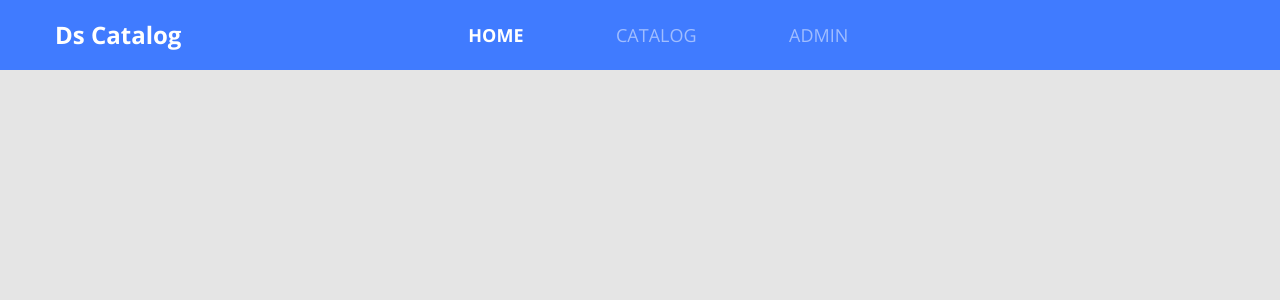
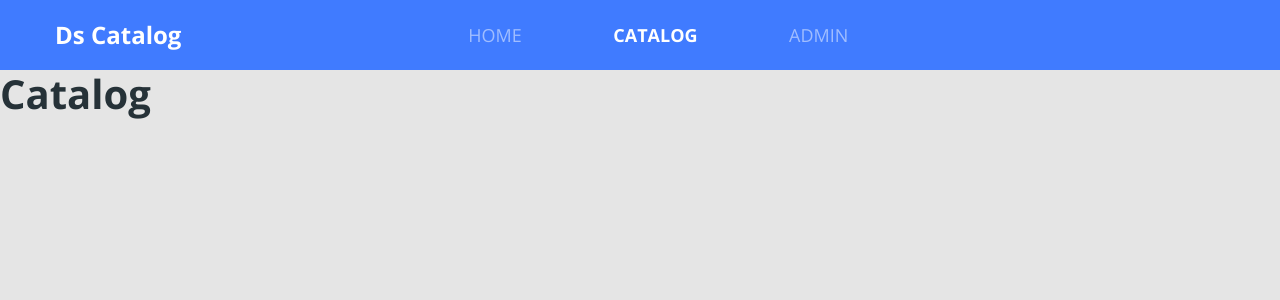
Before and after one commit to TiagoBorborema/dscatalog-bc, a React (Create React App) app in the folder front-web/: page /catalog in a window 1280 px wide. Shown: the top 300 px of the page. Built offline with nearby package versions, Linux system fonts and the light colour scheme.

Commit message:
create routes

```diff
--- a/front-web/package.json
+++ b/front-web/package.json
@@ -10,10 +10,12 @@
     "@types/node": "^12.19.16",
     "@types/react": "^17.0.1",
     "@types/react-dom": "^17.0.0",
+    "@types/react-router-dom": "^5.1.7",
     "bootstrap": "^4.6.0",
     "node-sass": "^5.0.0",
     "react": "^17.0.1",
     "react-dom": "^17.0.1",
+    "react-router-dom": "^5.2.0",
     "react-scripts": "4.0.2",
     "typescript": "^4.1.4",
     "web-vitals": "^1.1.0"
--- a/front-web/src/App.tsx
+++ b/front-web/src/App.tsx
@@ -2,10 +2,11 @@
 import './core/assets/styles/custon.scss';
 import './app.scss';
 import Navbar from './core/components/Navbar'
+import Routes from './Routes';
 const App = ()=>{
 
    return (
-   <Navbar />
+   <Routes />
    );
 }
 export default App;
--- /dev/null
+++ b/front-web/src/Routes.tsx
@@ -0,0 +1,24 @@
+import React from 'react';
+import {BrowserRouter, Switch, Route} from 'react-router-dom';
+import Navbar from './core/components/Navbar';
+import Admin from './pages/Admin';
+import Catalog from './pages/Catalog';
+import Home from './pages/Home';
+
+const Routes = () =>(
+ <BrowserRouter>
+  <Navbar />
+  <Switch>
+    <Route path="/" exact>
+        <Home />
+    </Route>
+    <Route path="/catalog">
+        <Catalog />
+    </Route>
+    <Route path="/admin">
+        <Admin />
+    </Route>
+  </Switch>
+ </BrowserRouter>
+);
+export default Routes;
--- a/front-web/src/core/components/Navbar/index.tsx
+++ b/front-web/src/core/components/Navbar/index.tsx
@@ -1,30 +1,33 @@
 import React from 'react';
+import {Link, NavLink} from 'react-router-dom';
 import './styles.scss';
+
+
 const Navbar = () =>(
 
     <nav className="row bg-primary main-nav">
         <div className="col-2">
-            <a href="link" className="nav-logo-text">
+            <Link to="l/" className="nav-logo-text">
             <h4>Ds Catalog</h4>
-            </a>
+            </Link>
         </div>
 
         <div className="col-6 offset-2">
             <ul className="main-menu">
                 <li>
-                    <a href="" className="active">
+                    <NavLink to ="/" activeClassName="active" exact>
                         HOME
-                    </a>
+                    </NavLink>
                 </li>
                 <li>
-                    <a href="">
+                    <NavLink to="/catalog" activeClassName="active">
                         CATALOG
-                    </a>
+                    </NavLink>
                 </li>
                 <li>
-                    <a href="">
+                    <NavLink to="/admin" activeClassName="active">
                         ADMIN
-                    </a>
+                    </NavLink>
                 </li>
             </ul>
 
--- /dev/null
+++ b/front-web/src/pages/Admin/index.tsx
@@ -0,0 +1,10 @@
+import React from 'react';
+
+const Admin = ()=>(
+    <div>
+        <h1>
+            Admin
+        </h1>
+    </div>
+);
+export default Admin;
--- /dev/null
+++ b/front-web/src/pages/Catalog/index.tsx
@@ -0,0 +1,10 @@
+import React from 'react';
+
+const Catalog = () =>(
+    <div>
+        <h1>
+            Catalog
+        </h1>
+    </div>
+);
+export default Catalog;
--- /dev/null
+++ b/front-web/src/pages/Home/index.tsx
@@ -0,0 +1,10 @@
+import React from 'react';
+
+const Home = ()=> (
+    <div>
+        <h1>
+            Home
+        </h1>
+    </div>
+);
+export default Home;
```
Also changed, not shown: 1 other file (tests, documents, lock files or other folders).
